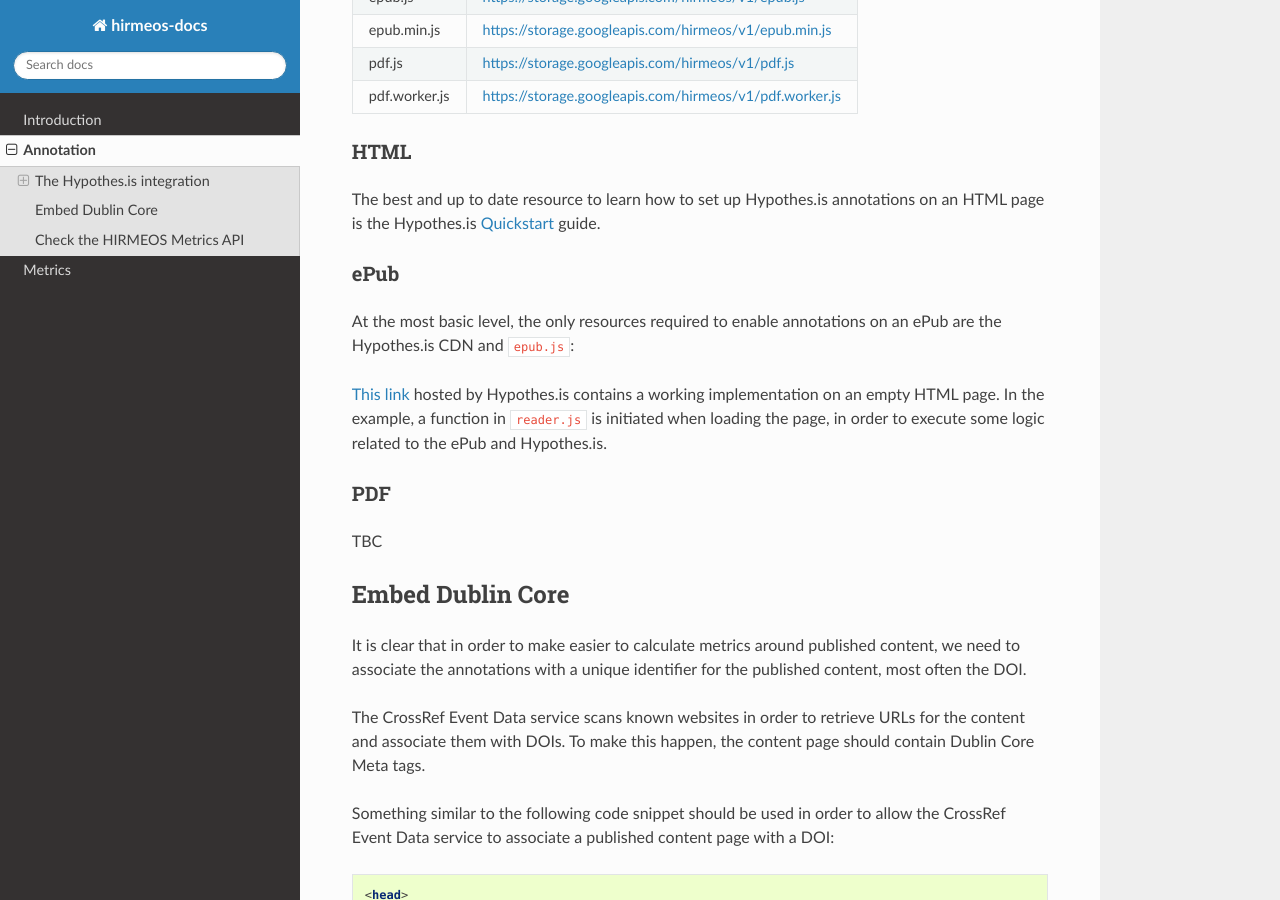
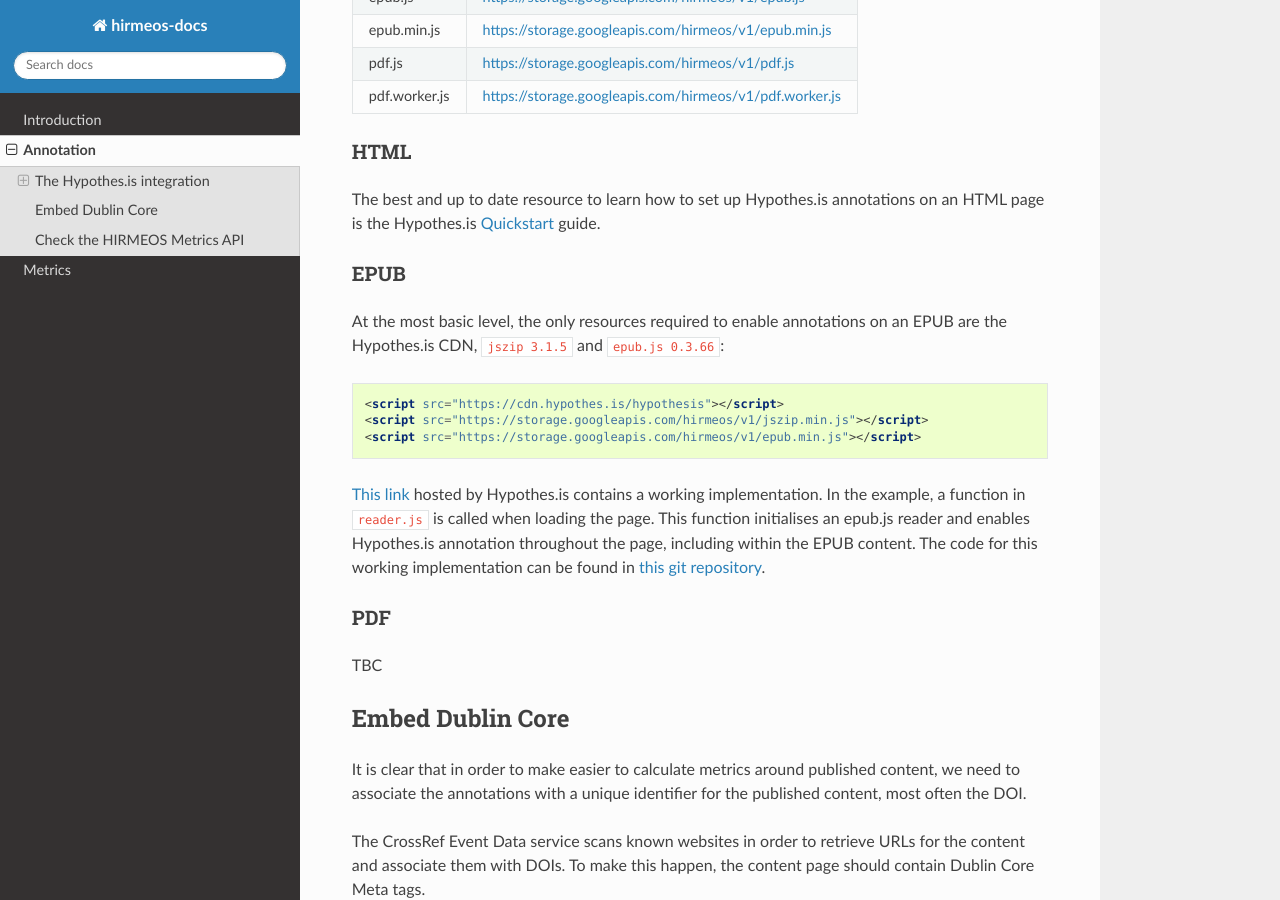
Before and after one commit to hirmeos/altmetrics, a Sphinx documentation site: the page built from docs/source/annotation/index.rst, in a window 1280 px wide and 900 px high, scrolled down 1132 px. Built offline with Sphinx 7.4.7 and the Read the Docs theme 2.0.0, drawn with Linux system fonts in a browser that asks for light colours.

Commit message:
Expanded EPUB annotation section.

```diff
--- a/docs/source/annotation/index.rst
+++ b/docs/source/annotation/index.rst
@@ -65,22 +65,26 @@ on an HTML page is the Hypothes.is `Quickstart`_ guide.
 
 .. _Quickstart: https://web.hypothes.is/help/embedding-hypothesis-in-websites-and-platforms/
 
-ePub
+EPUB
 ....
 
 At the most basic level, the only resources required to enable annotations on an
-ePub are the Hypothes.is CDN and ``epub.js``:
+EPUB are the Hypothes.is CDN, ``jszip 3.1.5`` and ``epub.js 0.3.66``:
 
-.. code-block: html
+.. code-block:: html
 
     <script src="https://cdn.hypothes.is/hypothesis"></script>
+    <script src="https://storage.googleapis.com/hirmeos/v1/jszip.min.js"></script>
     <script src="https://storage.googleapis.com/hirmeos/v1/epub.min.js"></script>
 
-`This link`_ hosted by Hypothes.is contains a working implementation on an empty
-HTML page. In the example, a function in ``reader.js`` is initiated when loading
-the page, in order to execute some logic related to the ePub and Hypothes.is.
+`This link`_ hosted by Hypothes.is contains a working implementation.
+In the example, a function in ``reader.js`` is called when loading the page.
+This function initialises an epub.js reader and enables Hypothes.is annotation
+throughout the page, including within the EPUB content.
+The code for this working implementation can be found in `this git repository`_.
 
 .. _`This link`: https://cdn.hypothes.is/demos/epub/epub.js/index.html?loc=titlepage.xhtml
+.. _`this git repository`: https://github.com/futurepress/hypothesis-reader
 
 PDF
 ...
@@ -125,6 +129,6 @@ What happens next:
 
 The results are available on the HIRMEOS metrics, by source:
 
-.. code-blocK:: guess
+.. code-block:: text
 
     https://metrics.ubiquity.press/api/altmetrics?uri=10.5334/dsj-2016-006&view=source&source=hypothesis
```
